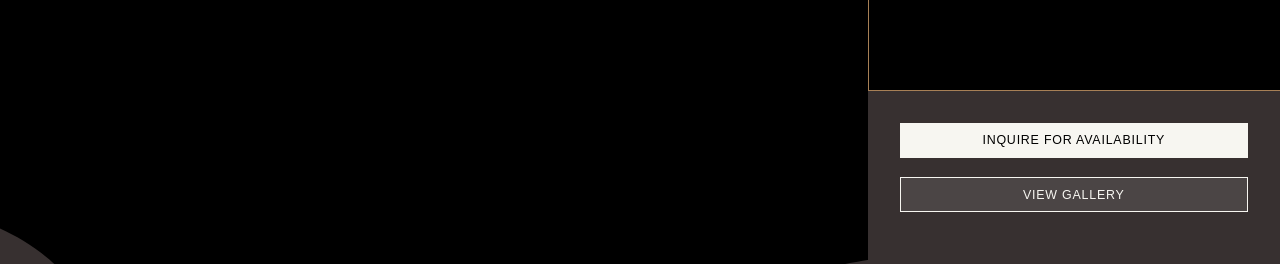
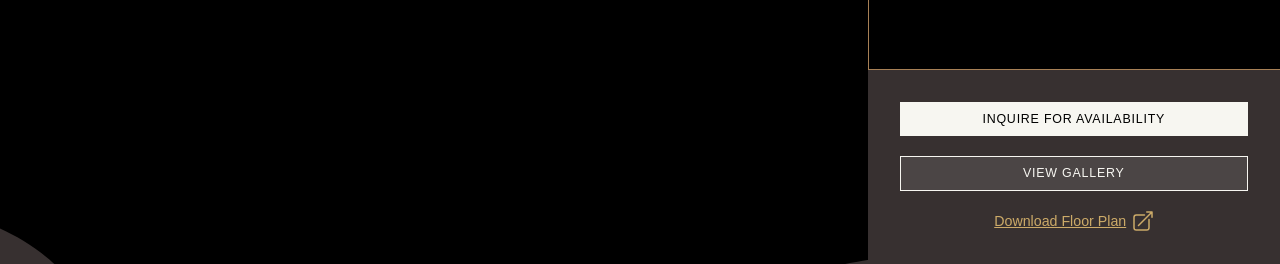
Before and after one commit to theKenten/stacking-plan, a Vue app: page / in a window 1280 px wide. Shown: the part 536-800 px from the top of the page. Built offline with nearby package versions, Linux system fonts and the light colour scheme.

Commit message:
Added pdf button

```diff
--- a/src/App.vue
+++ b/src/App.vue
@@ -653,6 +653,22 @@
 						>
 							View Gallery
 						</button>
+
+						<a
+							v-if="currentFloorPlan.pdf"
+							:href="currentFloorPlan.pdf"
+							target="_blank"
+							class="sp-info-pane__btn"
+						>
+							<div class="sp-info-pane__btn-inner">
+								Download Floor Plan
+
+								<svg width="20" height="20" viewBox="0 0 20 20" fill="none" xmlns="http://www.w3.org/2000/svg">
+								<path d="M11.5 4H3.25C2.00736 4 1 5.00736 1 6.25V16.75C1 17.9926 2.00736 19 3.25 19H13.75C14.9926 19 16 17.9926 16 16.75V8.5M5.5 14.5L19 1M19 1L13.75 1M19 1V6.25" stroke="#CCAA68" stroke-width="1.5" stroke-linecap="round" stroke-linejoin="round"/>
+								</svg>
+							</div>
+						</a>
+
 					</footer>
 				</div>
 
@@ -765,6 +781,12 @@ export default {
 				floorplanData.imgWhite = item.querySelector('.fp-cms-img-white')
 				floorplanData.imgBlack = item.querySelector('.fp-cms-img-black')
 
+				// Add PDF to object
+				floorplanData.pdf = item.querySelector('.fp-cms-pdf').getAttribute("href")
+
+				// remove # values
+				floorplanData.pdf = floorplanData.pdf === '#' ? null : floorplanData.pdf
+
 				// Formats Into:
 				// { the-key: {Object Data},
 				//   the-legacy: {Object Data},
--- a/src/assets/main.css
+++ b/src/assets/main.css
@@ -269,7 +269,31 @@
 		padding: var(--padding-outer);
 		margin-top: auto;
 		background-color: #373030;
+		text-align: center;
 	}
+
+	/**
+	 * Download floor plan button
+	 */
+	.sp-info-pane__btn {
+		display: inline-block;
+		color: var(--brushed-gold, #CCAA68);
+		font-size: 1em;
+		font-family: IvyEpic, sans-serif;
+		line-height: 150%;
+		text-decoration-line: underline;
+	}
+		.sp-info-pane__btn:hover {
+			text-decoration: none;
+		}
+
+		.sp-info-pane__btn-inner {
+			display: flex;
+			align-content: center;
+		}
+			.sp-info-pane__btn-inner svg {
+				margin-left: 0.5em;
+			}
 
 	/**
 	 * Stacking Plan Interior
```
Also changed, not shown: index.html (+1 -1 lines).
